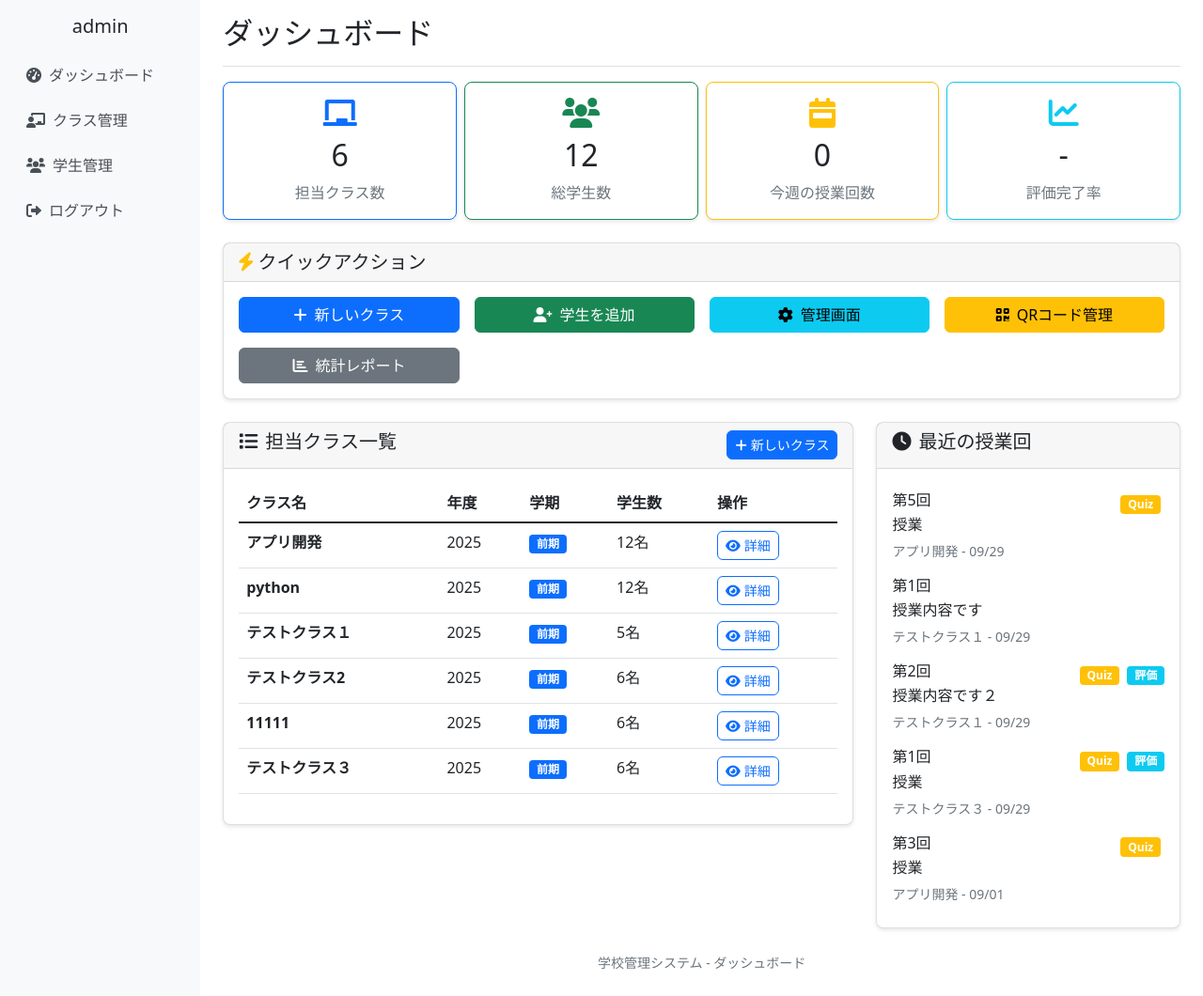
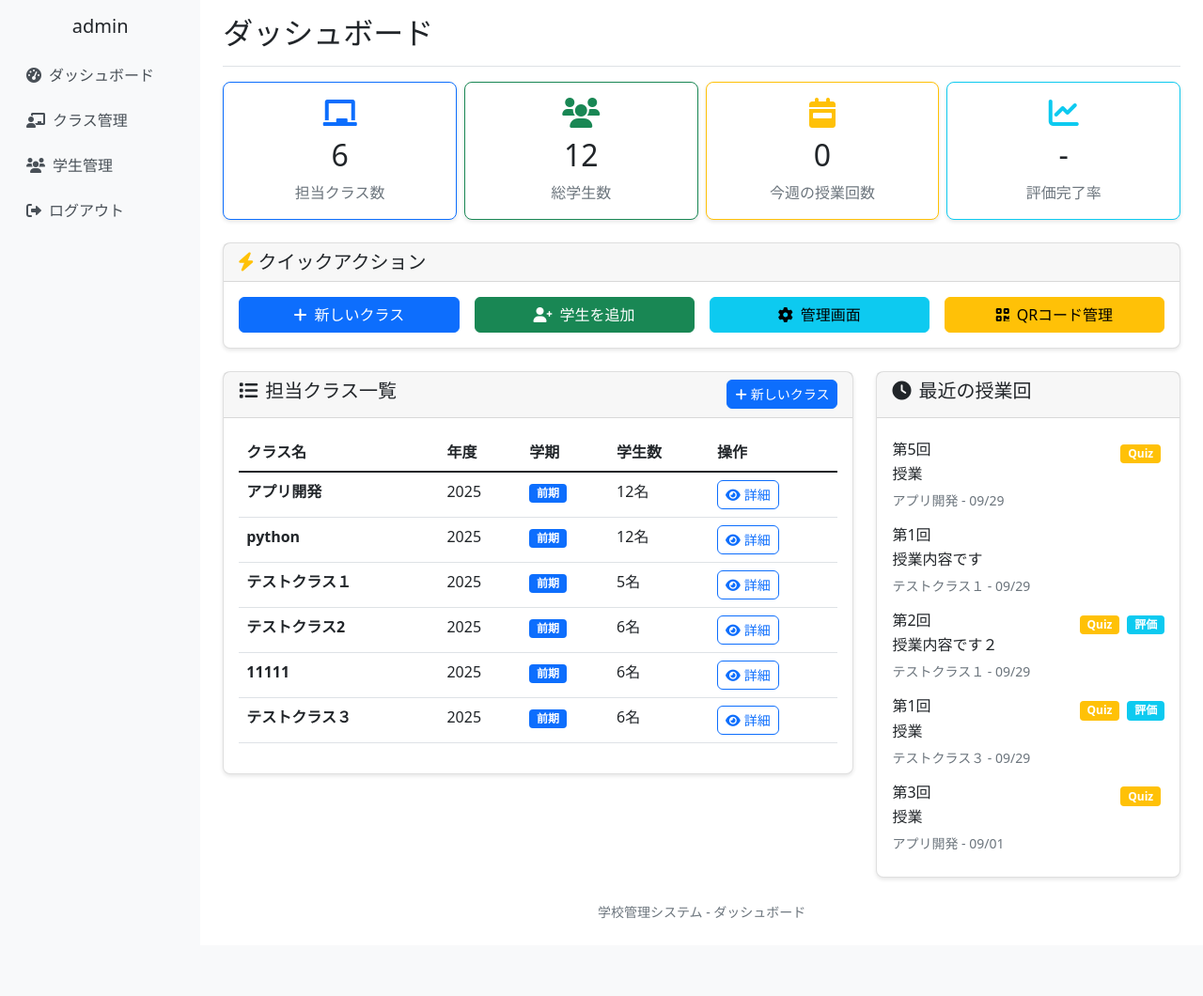
Before and after one commit to y-yusei/seiseki, a Django app: page /dashboard/ in a window 1280 px wide. Shown: the whole page at 94% size. After the commit the page ends 977 px from the top, so only its background shows below. Run offline with Django 5.2, Linux system fonts and the light colour scheme; a user stored in the database is signed in; data comes from the database, SQL or seed files in the repository.

Commit message:
buttonの削除

```diff
--- a/school_management/templates/school_management/dashboard.html
+++ b/school_management/templates/school_management/dashboard.html
@@ -88,11 +88,6 @@
                         <a href="{% url 'school_management:qr_code_list' %}" class="btn btn-warning w-100 h-100 d-flex align-items-center justify-content-center">
                             <i class="fas fa-qrcode me-2"></i>QRコード管理
                         </a>
-                    </div>
-                    <div class="col-md-3">
-                        <button class="btn btn-secondary w-100 h-100 d-flex align-items-center justify-content-center" onclick="alert('統計レポート機能は準備中です。管理画面から個別のクラスや学生の情報を確認できます。')">
-                            <i class="fas fa-chart-bar me-2"></i>統計レポート
-                        </button>
                     </div>
                 </div>
             </div>
```
